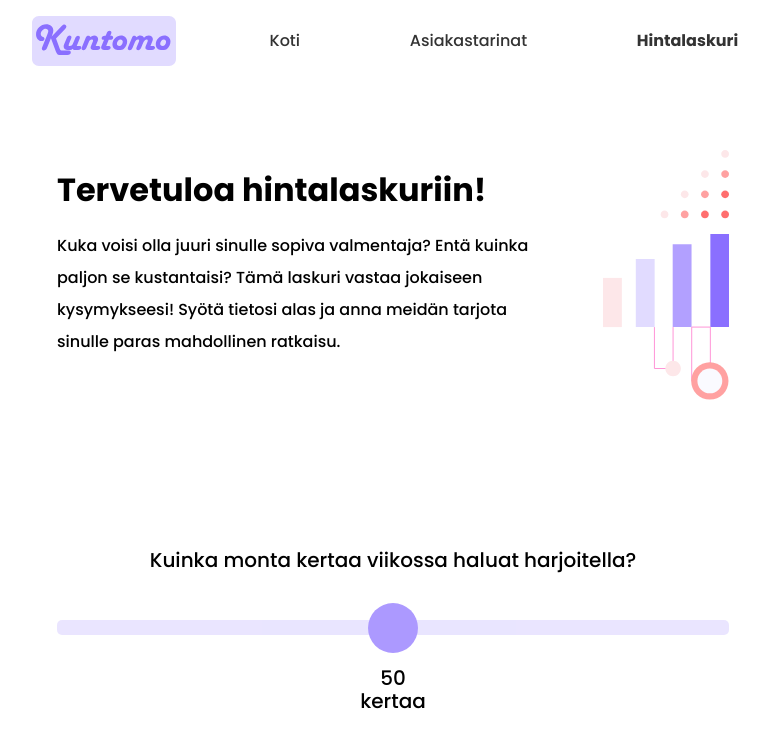
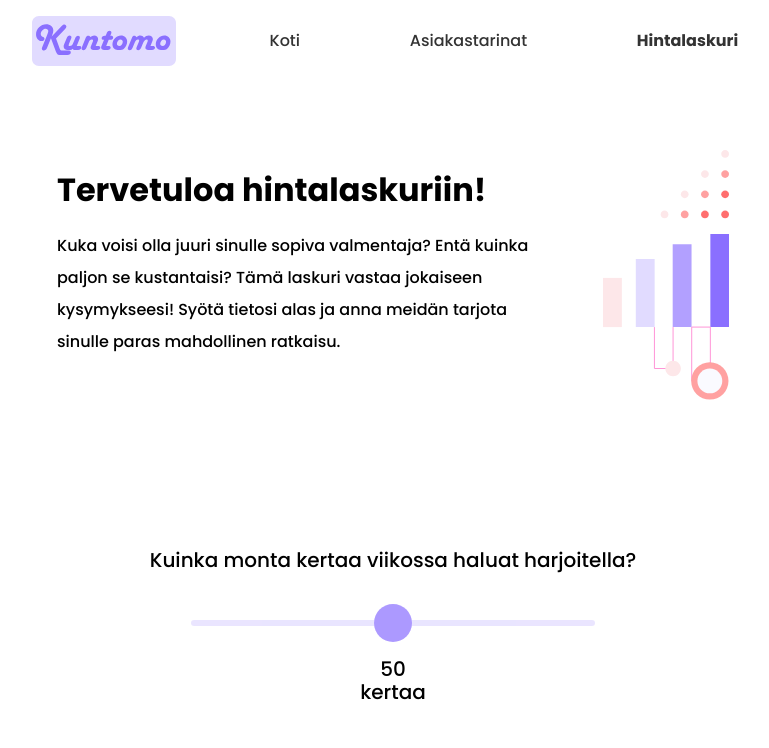
Before and after one commit to tulipekoni/Kuntomo, a React (Create React App) app: page /hintalaskuri in a window 1280 px wide. Shown: the top 748 px of the page, without its empty margins (247-1016 px from the left). Built offline with nearby package versions, Linux system fonts and the light colour scheme.

Commit message:
styled slider global component

```diff
--- a/src/components/Slider.js
+++ b/src/components/Slider.js
@@ -26,6 +26,7 @@ const SliderContainer = styled.div`
   display: flex;
   width: 100%;
   flex-direction: column;
+  align-items: center;
 `;
 const Title = styled.h2`
   margin-bottom: 48px;
--- a/src/infrastructure/styles/slider.css
+++ b/src/infrastructure/styles/slider.css
@@ -1,7 +1,7 @@
 .slider {
     -webkit-appearance: none;
-    width: 100%;
-    height: 15px;
+    width: 60%;
+    height: 6px;
     border-radius: 5px;
     background: #E1DBFF;
     outline: none;
@@ -13,16 +13,16 @@
   .slider::-webkit-slider-thumb {
     -webkit-appearance: none;
     appearance: none;
-    width: 50px;
-    height: 50px;
+    width: 38px;
+    height: 38px;
     border-radius: 50%;
     background: #8A6FFF;
     cursor: pointer;
   }
 
   .slider::-moz-range-thumb {
-    width: 50px;
-    height: 50px;
+    width: 38px;
+    height: 38px;
     border-radius: 50%;
     background: #8A6FFF;
     cursor: pointer;
```
